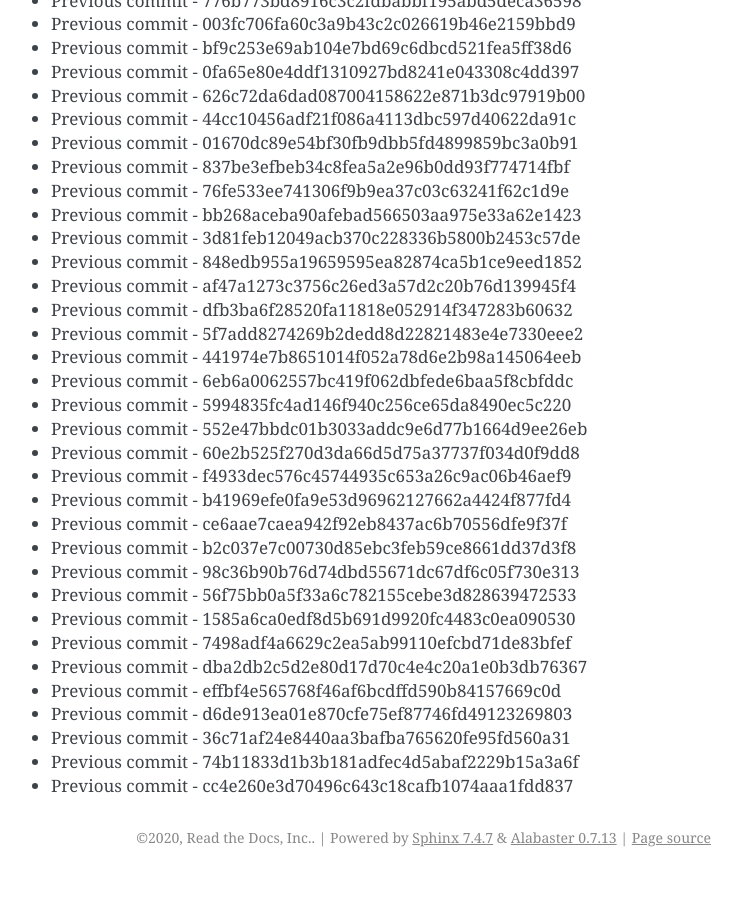
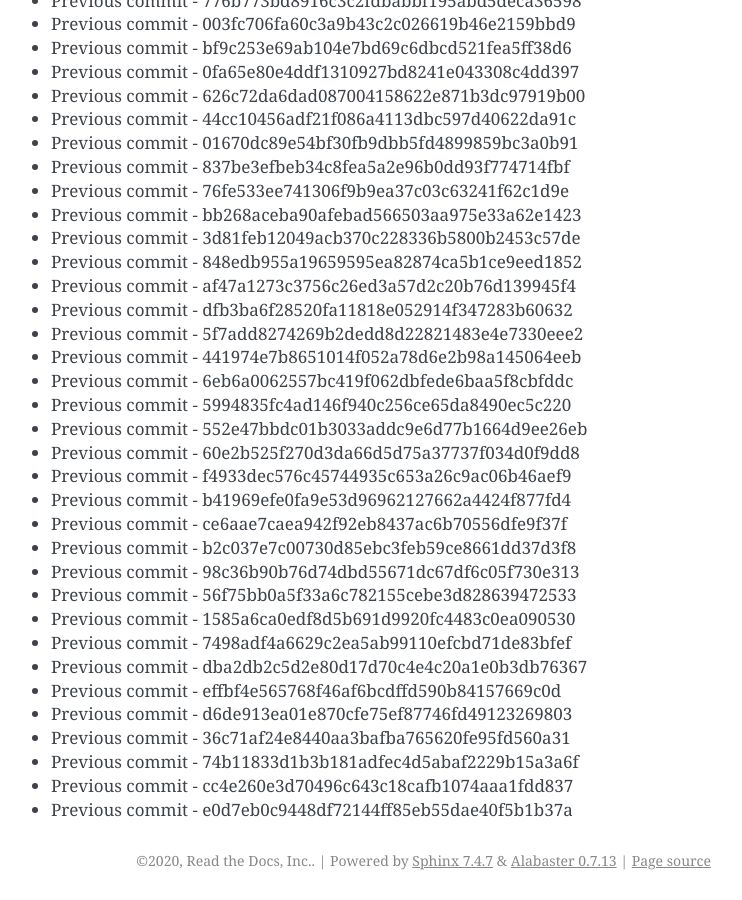
Before and after one commit to readthedocs/rtd-git-stresstest, a Sphinx documentation site: the page built from docs/updates.rst, in a window 1280 px wide and 900 px high, scrolled down 95319 px. Shown: the whole window, without its empty margins (399-1141 px from the left). Built offline with Sphinx 7.4.7, drawn with Linux system fonts in a browser that asks for light colours; before the commit the page ends 96196 px from its top, so only the background shows below that.

Commit message:
Generating commit from previous: e0d7eb0c9448df72144ff85eb55dae40f5b1b37a

```diff
--- a/docs/updates.rst
+++ b/docs/updates.rst
@@ -4037,3 +4037,4 @@ It can be tested for any performance characteristics.
 * Previous commit - 36c71af24e8440aa3bafba765620fe95fd560a31
 * Previous commit - 74b11833d1b3b181adfec4d5abaf2229b15a3a6f
 * Previous commit - cc4e260e3d70496c643c18cafb1074aaa1fdd837
+* Previous commit - e0d7eb0c9448df72144ff85eb55dae40f5b1b37a
```
